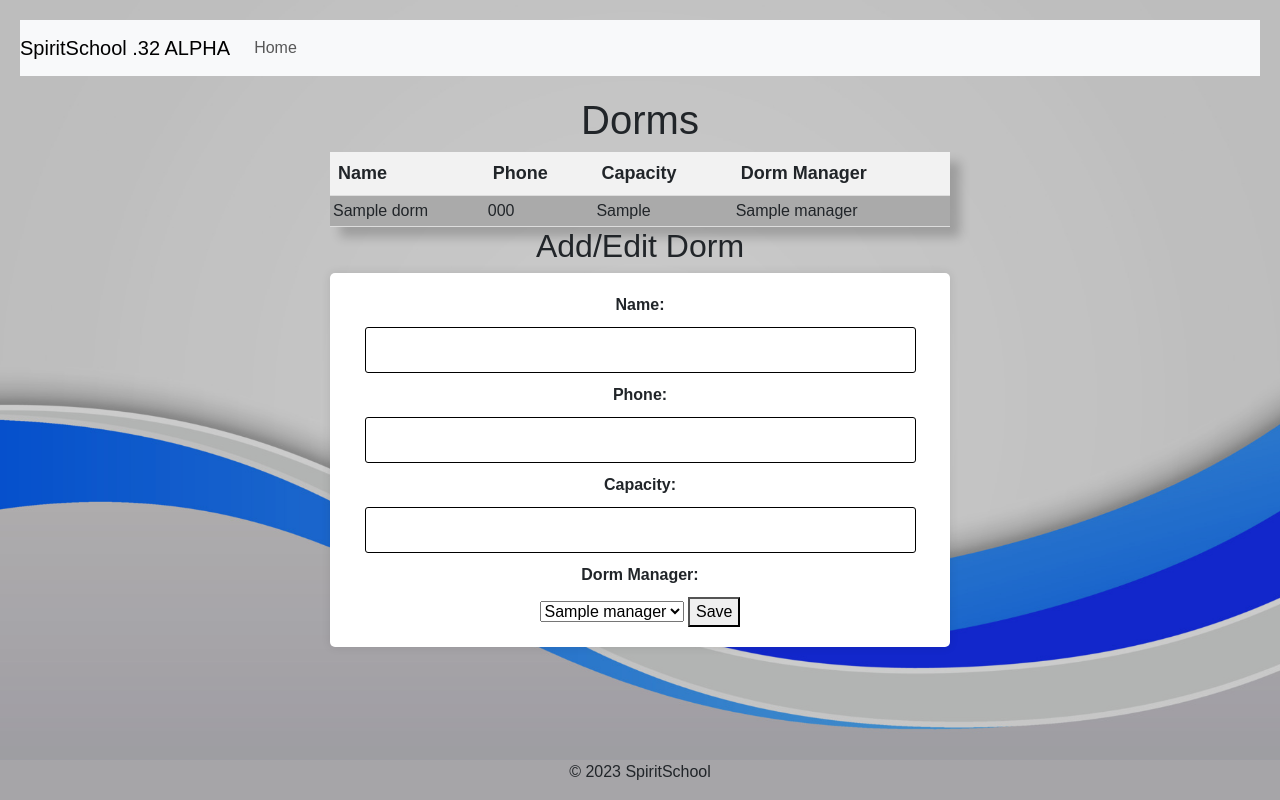
After one commit to taholmes160/school4, a Flask app: page /dorms/dorms in a window 1280 px wide. The commit adds this page. Run offline with Flask 3, Linux system fonts and the light colour scheme; tables that the repository leaves empty hold one stand-in row (values such as "Sample post"); parts of the project's set-up code (start-up, migrations or seed data) failed here and were passed over; some libraries are stand-ins or nearby versions.

Commit message:
Add dorm management functionality and templates
- Added routes and functions for managing dorms
- Created templates for listing and adding/editing dorms
- Updated menu to include a link to the dorm management page

```diff
--- a/app/dorms.py
+++ b/app/dorms.py
@@ -3,17 +3,6 @@ from app.models import Dorm, DormRoom, DormManager
 from app import db
 
 dorms_bp = Blueprint('dorms', __name__)
-
-@dorms_bp.route('/dorms', methods=['GET'])
-def list_dorms():
-    dorms = Dorm.query.all()
-    return render_template('dorms/list_dorms.html', dorms=dorms)
-
-@dorms_bp.route('/dorms/<int:dorm_id>', methods=['GET'])
-def view_dorm(dorm_id):
-    dorm = Dorm.query.get_or_404(dorm_id)
-    return render_template('dorms/view_dorm.html', dorm=dorm)
-
 
 @dorms_bp.route('/dorm_managers', methods=['GET', 'POST'])
 def dorm_managers():
@@ -34,4 +23,26 @@ def dorm_managers():
     dorm_managers = DormManager.query.all()
     return render_template('dorms/dorm_managers.html', dorm_managers=dorm_managers)
 
+@dorms_bp.route('/dorms', methods=['GET', 'POST'])
+def dorms():
+    if request.method == 'POST':
+        dorm_name = request.form.get('dorm_name')
+        dorm_phone = request.form.get('dorm_phone')
+        dorm_capacity = request.form.get('dorm_capacity')
+        dm_id = request.form.get('dm_id')
+
+        # Create a new Dorm object
+        dorm = Dorm(dorm_name=dorm_name, dorm_phone=dorm_phone, dorm_capacity=dorm_capacity, dm_id=dm_id)
+
+        # Add the dorm to the database
+        db.session.add(dorm)
+        db.session.commit()
+
+        flash('Dorm added successfully', 'success')
+        return redirect(url_for('dorms.dorms'))
+
+    dorms = Dorm.query.all()
+    dorm_managers = DormManager.query.all()
+    return render_template('dorms/dorms.html', dorms=dorms, dorm_managers=dorm_managers)
+
 # Add more routes and functions as needed
--- a/app/models.py
+++ b/app/models.py
@@ -136,6 +136,9 @@ class Dorm(db.Model):
     dorm_capacity = db.Column(db.String(45))
     dm_id = db.Column(db.Integer, db.ForeignKey('tbl_dorm_managers.dm_id'))
 
+    dorm_manager = db.relationship('DormManager', backref='dorms')
+
+
 class DormManager(db.Model):
     __tablename__ = 'tbl_dorm_managers'
 
--- /dev/null
+++ b/app/templates/dorms/dorms.html
@@ -0,0 +1,50 @@
+{% extends 'base.html' %}
+
+{% block content %}
+  <h1>Dorms</h1>
+
+  <table>
+    <thead>
+      <tr>
+        <th>Name</th>
+        <th>Phone</th>
+        <th>Capacity</th>
+        <th>Dorm Manager</th>
+      </tr>
+    </thead>
+    <tbody>
+      {% for dorm in dorms %}
+        <tr>
+          <td>{{ dorm.dorm_name }}</td>
+          <td>{{ dorm.dorm_phone }}</td>
+          <td>{{ dorm.dorm_capacity }}</td>
+          <td>{{ dorm.dorm_manager.dm_name }}</td>
+        </tr>
+      {% endfor %}
+    </tbody>
+  </table>
+
+  <h2>Add/Edit Dorm</h2>
+
+  <form method="POST" action="{{ url_for('dorms.dorms') }}">
+    <input type="hidden" name="csrf_token" value="{{ csrf_token() }}">
+
+    <label for="dorm_name">Name:</label>
+    <input type="text" id="dorm_name" name="dorm_name" required>
+
+    <label for="dorm_phone">Phone:</label>
+    <input type="text" id="dorm_phone" name="dorm_phone" required>
+
+    <label for="dorm_capacity">Capacity:</label>
+    <input type="text" id="dorm_capacity" name="dorm_capacity" required>
+
+    <label for="dm_id">Dorm Manager:</label>
+    <select id="dm_id" name="dm_id" required>
+      {% for dorm_manager in dorm_managers %}
+        <option value="{{ dorm_manager.dm_id }}">{{ dorm_manager.dm_name }}</option>
+      {% endfor %}
+    </select>
+
+    <button type="submit">Save</button>
+  </form>
+{% endblock %}
--- a/app/templates/menu.html
+++ b/app/templates/menu.html
@@ -7,6 +7,6 @@
     <h1>Menu</h1>
     <a href="{{ url_for('students.list_students') }}" class="btn btn-primary">List Students</a>
     <a href="{{ url_for('dorms.dorm_managers') }}" class="btn btn-primary">Dorm Managers</a>
-
+    <a href="{{ url_for('dorms.dorms') }}" class="btn btn-primary">Dorms</a>
 </div>
 {% endblock %}
```
Also changed, not shown: 1 other file.
